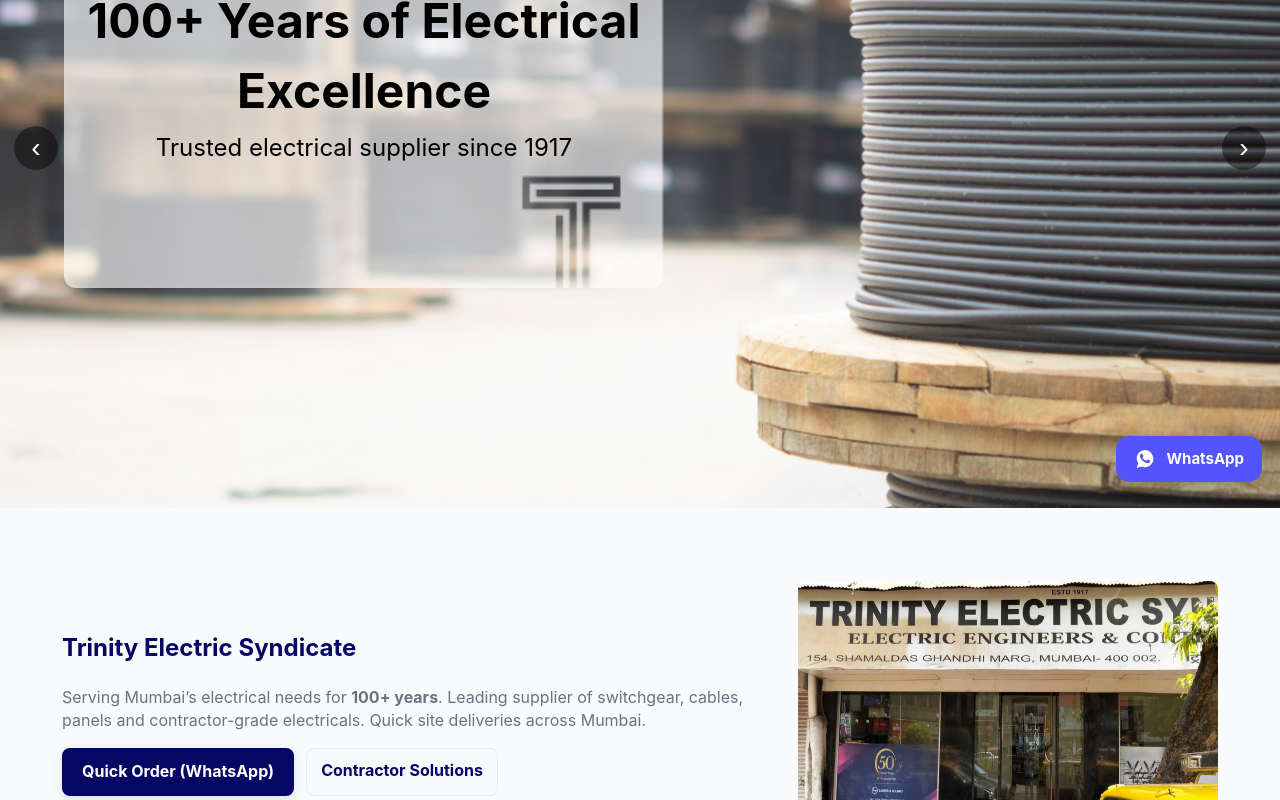
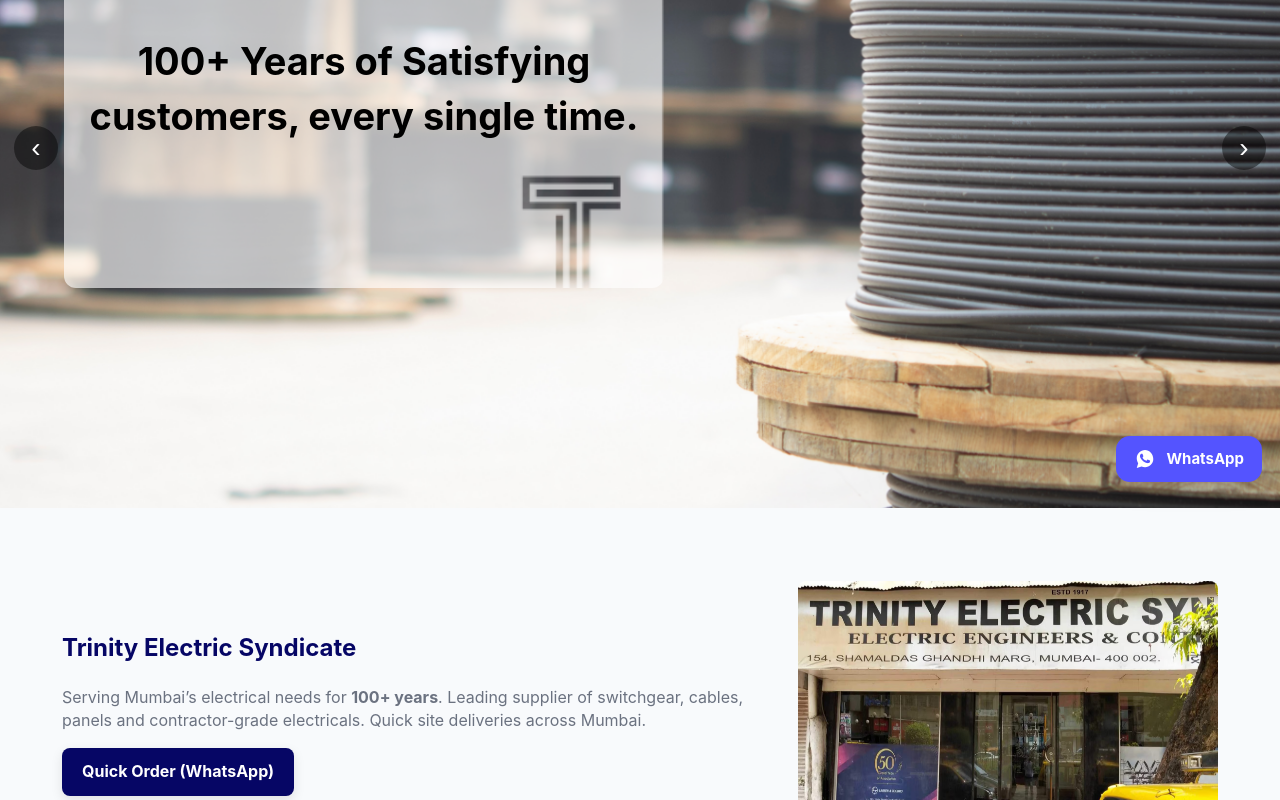
Before and after one commit to trinity-switchgear/Trinity-Switchgear, a Next.js app: page / in a window 1280 px wide. Shown: the part 300-1100 px from the top of the page. Built offline with nearby package versions, Linux system fonts and the light colour scheme.

Commit message:
footer edited and contractor page removed

```diff
--- a/src/app/contractors/contractors.module.css
+++ /dev/null
@@ -1,18 +0,0 @@
-.container {
-  padding: 20px;
-}
-
-ul {
-  padding-left: 20px;
-  line-height: 1.8;
-}
-
-.btn {
-  margin-top: 20px;
-  display: inline-block;
-  padding: 12px 18px;
-  background: #0070f3;
-  color: white;
-  border-radius: 10px;
-  text-decoration: none;
-}
--- a/src/app/page.js
+++ b/src/app/page.js
@@ -31,37 +31,8 @@
   },
 ];
 
-const heroSlides = [
-  {
-    image: "/images/banner1.png",
-    title: "100+ Years of Electrical Excellence",
-    overlayImage: "/images/banneroverlay.png", // transparent PNG/SVG
-    subtitle: "Trusted electrical supplier since 1917",
-  },
-  {
-    image: "/images/banner2.png",
-    title: "Fast Contractor Deliveries",
-    overlayImage: "/images/banneroverlay.png", // transparent PNG/SVG
-    subtitle: "3–4 hour site delivery across Mumbai",
-  },
-  {
-    image: "/images/banner3.png",
-    title: "Genuine Branded Electricals",
-    overlayImage: "/images/banneroverlay.png", // transparent PNG/SVG
-    subtitle: "Schneider, L&T, Polycab & more",
-  },
-];
 
 export default function Home() {
-  const [slide, setSlide] = useState(0);
-
-  useEffect(() => {
-    const interval = setInterval(() => {
-      setSlide((prev) => (prev === heroSlides.length - 1 ? 0 : prev + 1));
-    }, 9000); // 4 seconds
-
-    return () => clearInterval(interval);
-  }, []);
 
   return (
     <>
@@ -85,9 +56,9 @@
               >
                 Quick Order (WhatsApp)
               </a>
-              <a className="btn btn-ghost" href="/contractors">
+              {/* <a className="btn btn-ghost" href="/contractors">
                 Contractor Solutions
-              </a>
+              </a> */}
             </div>
 
             <div className={styles.heroBadges}>
--- a/src/components/Footer/Footer.js
+++ b/src/components/Footer/Footer.js
@@ -73,6 +73,7 @@
               <li><a href="mailto:sales@trinityswitchgear.com">Email</a></li>
               <li><a href="https://wa.me/918652859663">WhatsApp</a></li>
               <li><Link href="/privacy-policy">Privacy Policy</Link></li>
+              <li><Link href="/privacy-policy">Terms & Conditions</Link></li>
             </ul>
           </div>
         </div>
--- a/src/components/HeroSection/HeroSection.jsx
+++ b/src/components/HeroSection/HeroSection.jsx
@@ -6,21 +6,21 @@
 const heroSlides = [
   {
     image: "/images/banner1.png",
-    title: "100+ Years of Electrical Excellence",
+    title: "100+ Years of Satisfying customers, every single time.",
     overlayImage: "/images/banneroverlay.png",
-    subtitle: "Trusted electrical supplier since 1917",
+    // subtitle: "Trusted electrical supplier since 1917",
   },
   {
     image: "/images/banner2.png",
-    title: "Fast Contractor Deliveries",
+    title: "Bringing you technology that is constantly evolving.",
     overlayImage: "/images/banneroverlay.png",
-    subtitle: "3–4 hour site delivery across Mumbai",
+    // subtitle: "3–4 hour site delivery across Mumbai",
   },
   {
     image: "/images/banner3.png",
-    title: "Genuine Branded Electricals",
+    title: "A reputation for trust. A commitment to customer delight.",
     overlayImage: "/images/banneroverlay.png",
-    subtitle: "Schneider, L&T, Polycab & more",
+    // subtitle: "Schneider, L&T, Polycab & more",
   },
 ];
 
--- a/src/components/HeroSection/HeroSection.module.css
+++ b/src/components/HeroSection/HeroSection.module.css
@@ -69,7 +69,7 @@
   position: absolute;
   inset: 0;
   display: flex;
-  top: -90px;
+  top: -50px;
   flex-direction: column;
   justify-content: center;
   align-items: center;
@@ -79,7 +79,7 @@
 }
 
 .overlayText h2 {
-  font-size: 48px;
+  font-size: 38px;
   font-weight: 700;
   margin-bottom: 6px;
 }
```
Also changed, not shown: src/app/contractors/page.js (deleted, +0 -27 lines).
